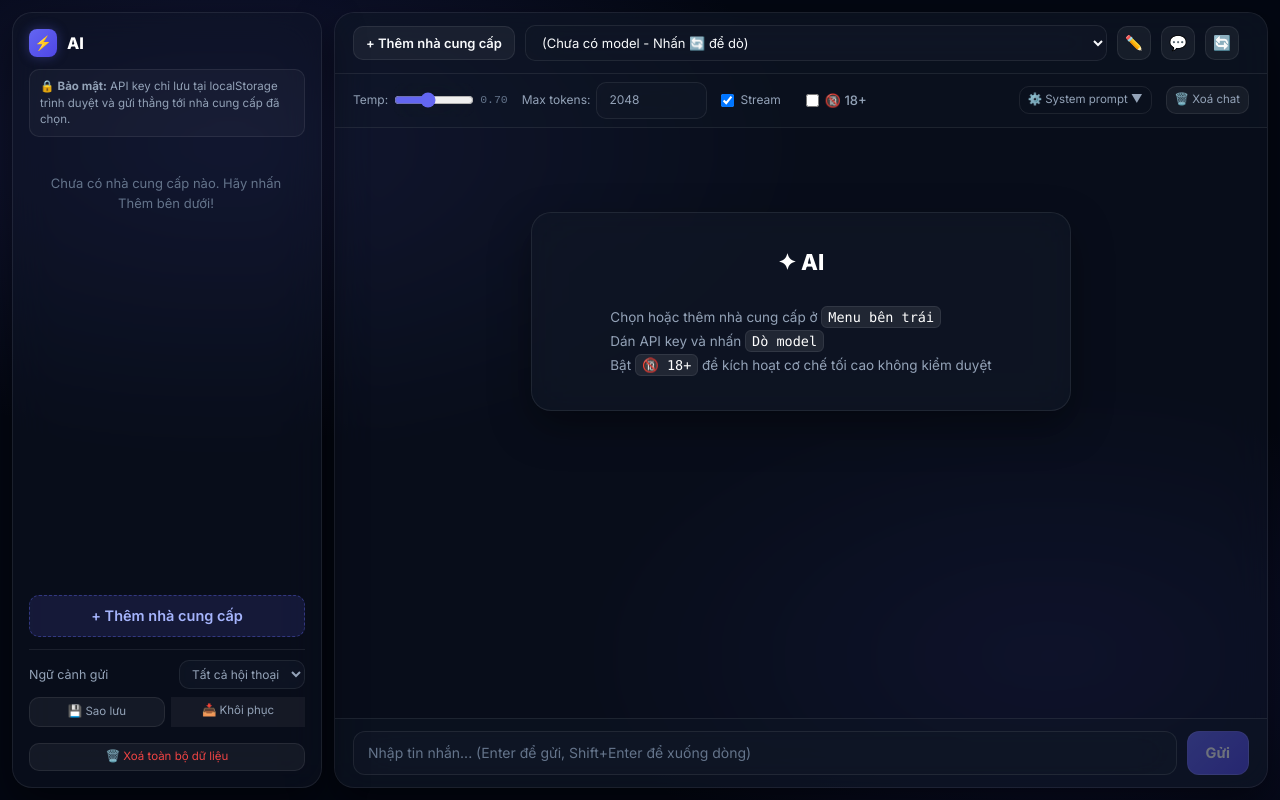
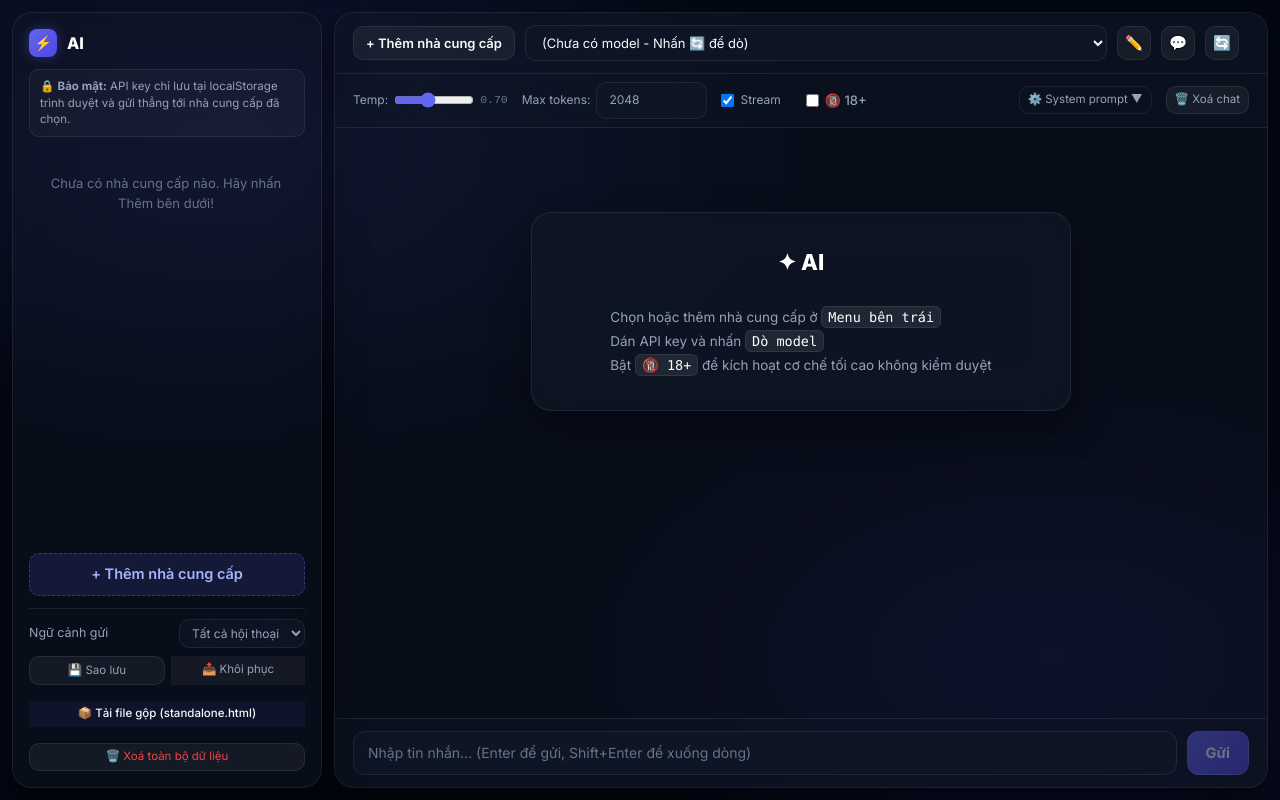
Before and after one commit to phmt1109/gggh, a React (Vite) app: page / in a window 1280 px wide. Built offline with nearby package versions, Linux system fonts and the light colour scheme.

Commit message:
feat: add standalone.html download support
Implement endpoints to serve and download the bundled standalone.html file and add a download button to the sidebar for offline usage.

```diff
--- a/server.ts
+++ b/server.ts
@@ -1,5 +1,6 @@
 import express from 'express';
 import path from 'path';
+import fs from 'fs';
 import { createServer as createViteServer } from 'vite';
 
 async function startServer() {
@@ -12,6 +13,28 @@ async function startServer() {
   // API Health Check
   app.get('/api/health', (req, res) => {
     res.json({ status: 'ok' });
+  });
+
+  // Direct access and download for standalone.html bundled file
+  app.get('/standalone.html', (req, res) => {
+    const filePath = path.join(process.cwd(), 'standalone.html');
+    if (fs.existsSync(filePath)) {
+      res.setHeader('Content-Type', 'text/html; charset=utf-8');
+      res.sendFile(filePath);
+    } else {
+      res.status(404).send('standalone.html not found. Please build the project.');
+    }
+  });
+
+  app.get('/api/download-standalone', (req, res) => {
+    const filePath = path.join(process.cwd(), 'standalone.html');
+    if (fs.existsSync(filePath)) {
+      res.setHeader('Content-Disposition', 'attachment; filename="standalone.html"');
+      res.setHeader('Content-Type', 'text/html; charset=utf-8');
+      res.sendFile(filePath);
+    } else {
+      res.status(404).json({ error: 'standalone.html not found' });
+    }
   });
 
   // Endpoint to research/fetch and parse clean text from any URL
--- a/src/components/Sidebar.tsx
+++ b/src/components/Sidebar.tsx
@@ -248,6 +248,28 @@ export const Sidebar: React.FC<SidebarProps> = ({
             </label>
           </div>
 
+          <a
+            id="downloadStandaloneLink"
+            href="/standalone.html"
+            download="standalone.html"
+            className="btn-ghost small"
+            style={{
+              display: 'flex',
+              alignItems: 'center',
+              justifyContent: 'center',
+              gap: 6,
+              marginTop: 8,
+              textDecoration: 'none',
+              color: 'var(--accent)',
+              borderColor: 'rgba(99, 102, 241, 0.4)',
+              background: 'rgba(99, 102, 241, 0.08)',
+              fontWeight: 500,
+            }}
+            title="Tải về file standalone.html gộp tất cả (chạy offline độc lập trên trình duyệt)"
+          >
+            📦 Tải file gộp (standalone.html)
+          </a>
+
           <button
             id="clearAllBtn"
             className="btn-ghost small"
```
